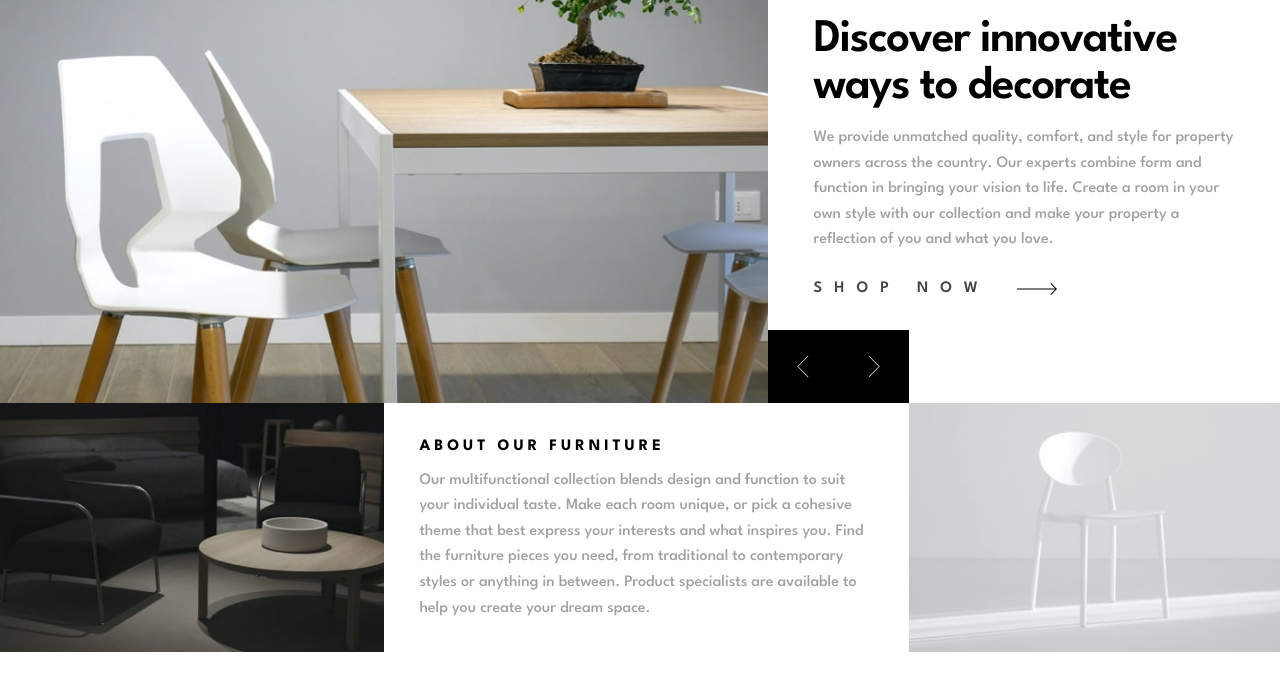
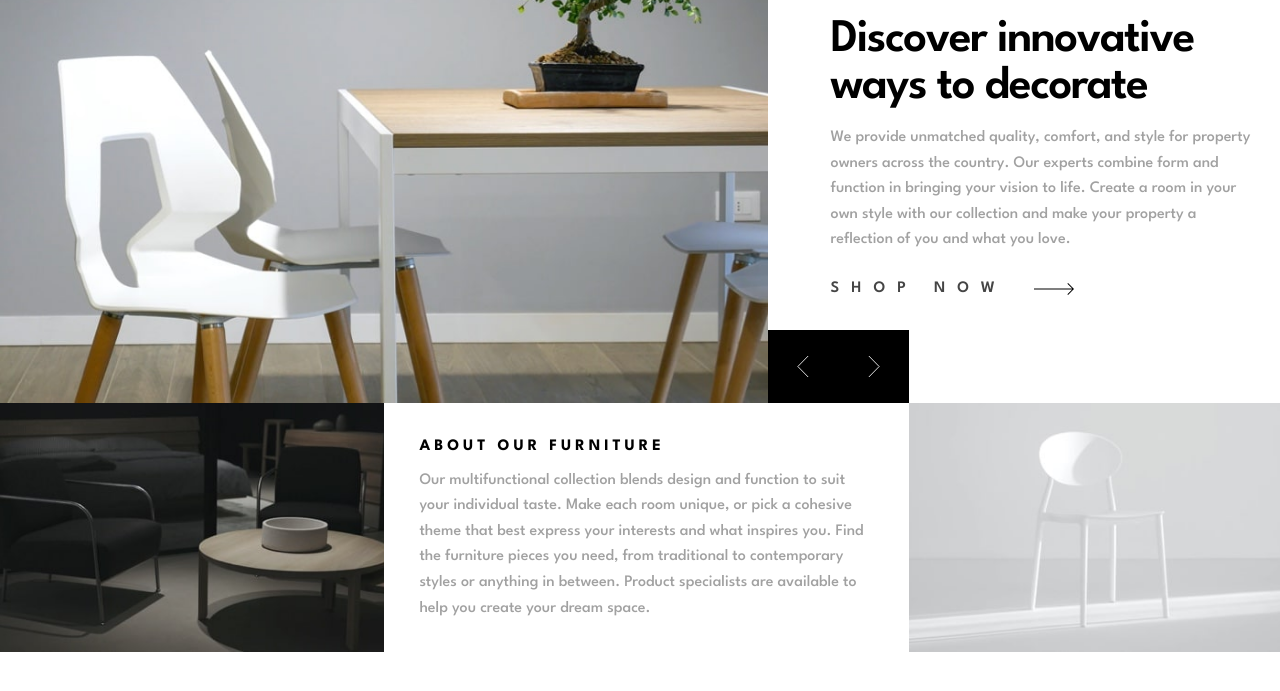
Before and after one commit to Kking927/room-homepage, a plain HTML site: page index.html in a window 1280 px wide. Shown: the part 85-776 px from the top of the page. Drawn offline with Linux system fonts and the light colour scheme.

Commit message:
Adjust fluid typography and hero image styles

```diff
--- a/style.css
+++ b/style.css
@@ -13,7 +13,7 @@
   --fs-sub-heading: clamp(0.875rem, 0.83rem + 0.23vw, 1rem);
 
   --header-padding-y: clamp(1.875rem, 1.16rem + 2.39vw, 3rem);
-  --hero-inline-fluid: clamp(1.25rem, 0.11rem + 3.42vw, 4.5rem);
+  --hero-inline-fluid: clamp(1.25rem, -0.52rem + 5.54vw, 6.125rem);
   --section-block-fluid: clamp(1rem, 0.5rem + 2.5vw, 1.5rem);
   --about-inline-fluid: clamp(1.25rem, 0.86rem + 1.69vw, 2.5rem);
 
@@ -478,7 +478,7 @@ main {
   }
 
   .hero-grid__image-wrapper {
-   width: 100%;
+    width: 100%;
     height: 100%;
     aspect-ratio: auto;
     overflow: hidden;
```
